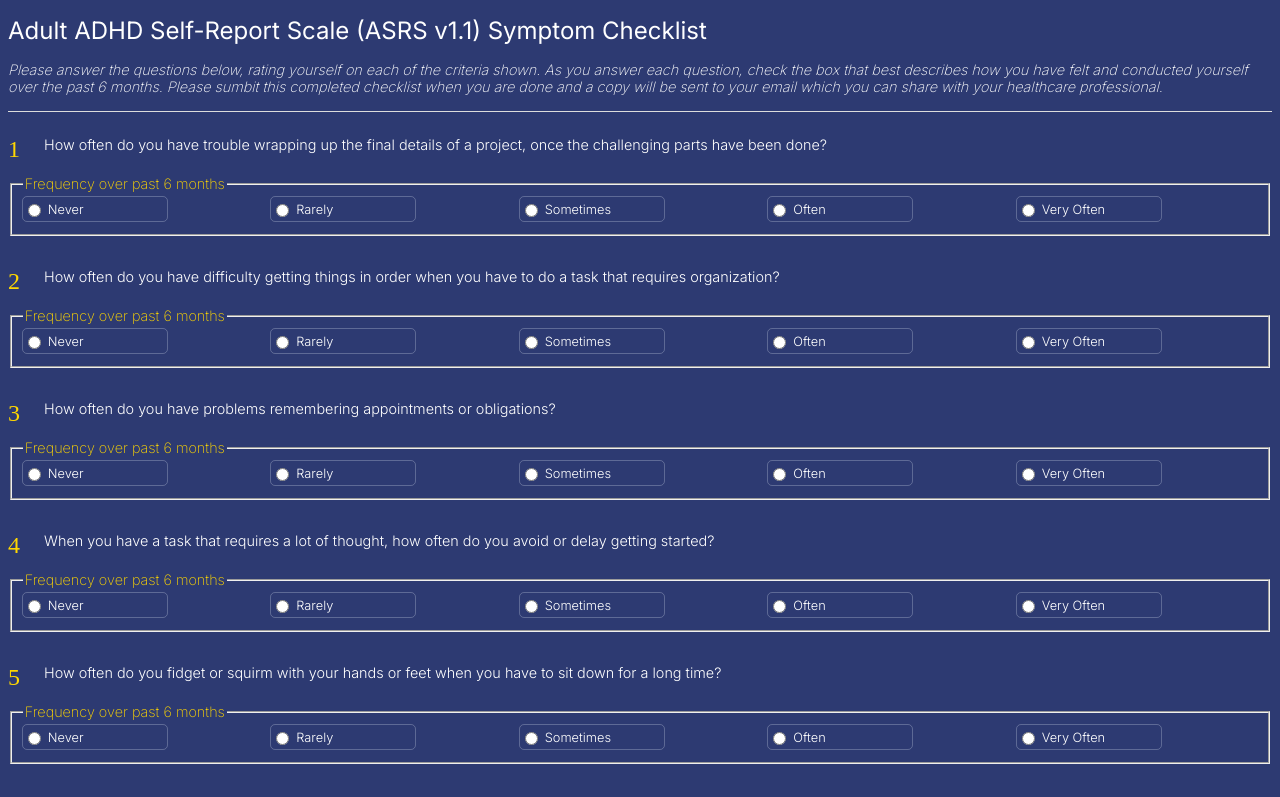
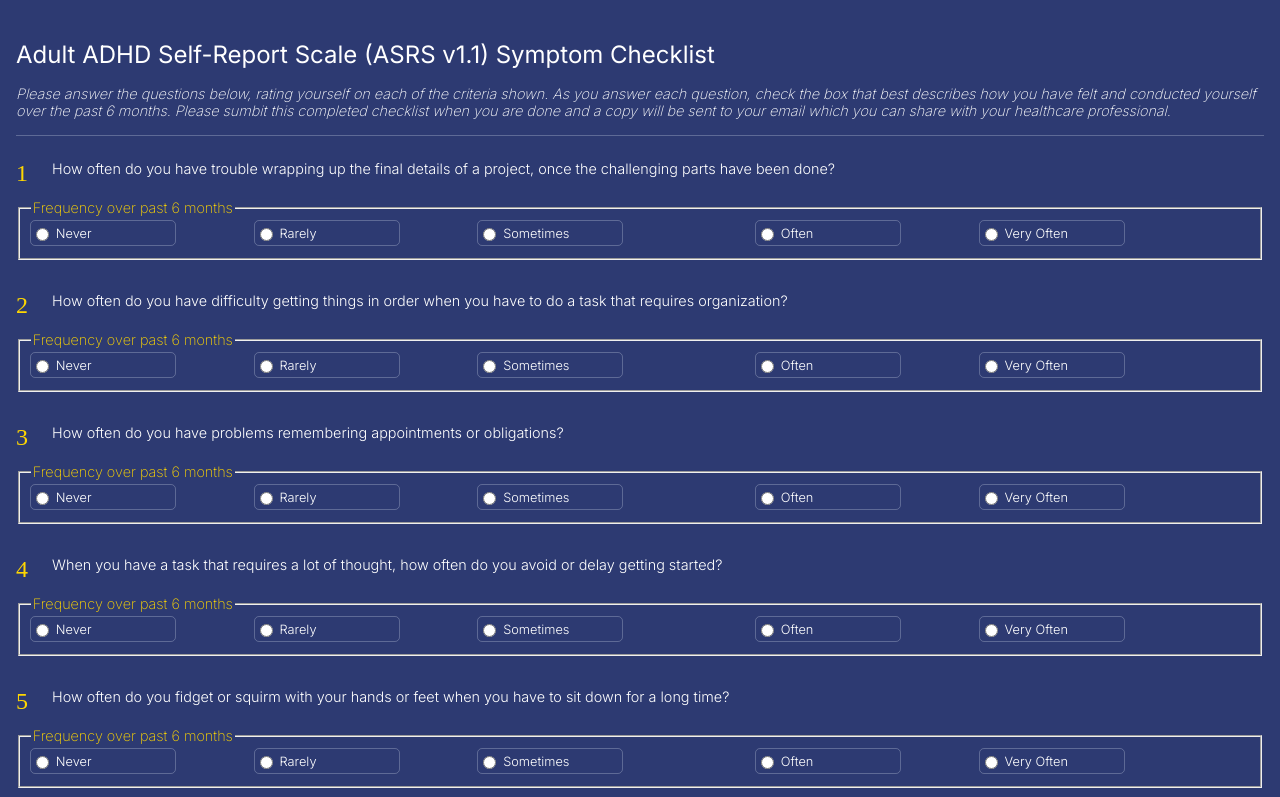
Before and after one commit to vishalicious213/adhd, a React (Vite) app: page / in a window 1280 px wide. Shown: the top 797 px of the page. Built offline with nearby package versions, Linux system fonts and the light colour scheme.

Commit message:
changed colors to css variables

```diff
--- a/src/index.css
+++ b/src/index.css
@@ -1,6 +1,15 @@
+:root {
+    --main: #2d3a72;
+    --secondary: gold;
+    --text: white;
+    --offwhite: #EDF2F8;
+    --lightborder: rgba(240, 248, 255, .25);
+}
+
 body {
-    background: #2d3a72;
-    color: white;
+    background: var(--main);
+    color: var(--text);
+    padding: 1rem .5rem;
 }
 
 h1 {
@@ -13,7 +22,7 @@ h1 {
 }
 
 p {
-    border-bottom: 1px solid gainsboro;
+    border-bottom: 1px solid var(--lightborder);
     padding-bottom: 1rem;
 }
 
@@ -43,7 +52,7 @@ p {
 .question-num {
     font-size: 1.5rem;
     width: 1.25rem;
-    color: gold;
+    color: var(--secondary);
 }
 
 .answer {
@@ -57,8 +66,8 @@ p {
 }
 
 .answer:hover {
-    background: white;
-    color: #2d3a72;
+    background: var(--offwhite);
+    color: var(--main);
     font-weight: 500;
 }
 
@@ -67,7 +76,7 @@ fieldset {
 }
 
 legend {
-    color: gold;
+    color: var(--secondary);
 }
 
 label {
@@ -86,11 +95,11 @@ label {
 @media screen and (min-width: 600px) {
     fieldset {
         display: grid;
-        grid-template-columns: 1fr 1fr 1fr 1fr 1fr;
+        grid-template-columns: .8fr .8fr 1fr .8fr 1fr;
         gap: .5rem;
     }
 
     .answer {
-        outline: 1px solid rgba(240, 248, 255, .25);
+        outline: 1px solid var(--lightborder);
     }
 }
```
